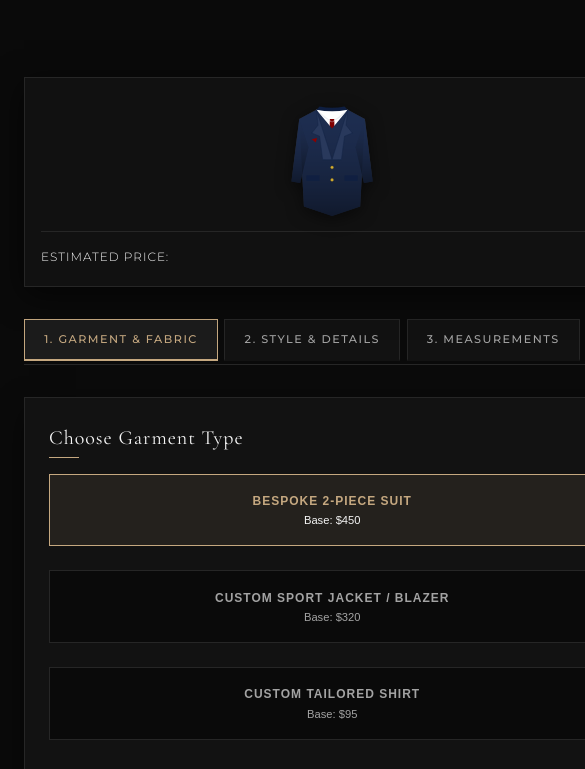
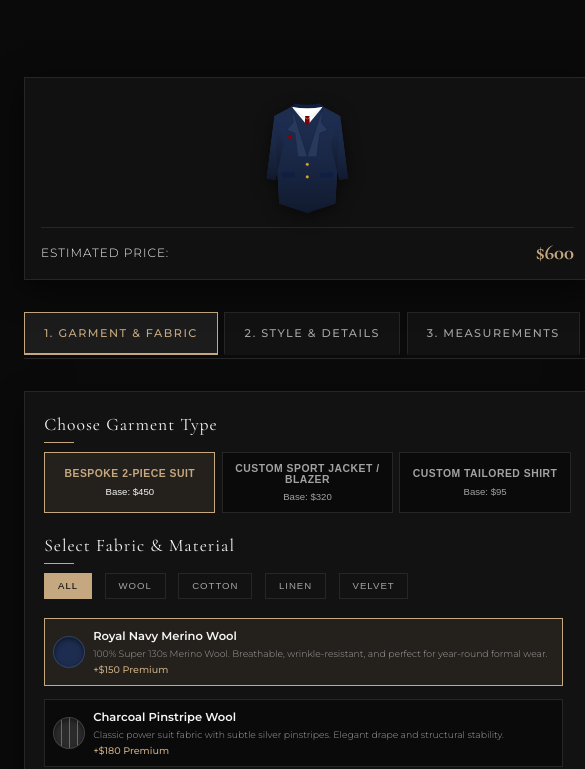
Before and after one commit to PrajapatiMeet07/StitchWell-MensWear, a website built with Vite: page index.html in a window 390 px wide. Shown: the part 1918-2687 px from the top of the page, 585 px wide, since content can reach past the window. Built offline with nearby package versions, Linux system fonts and the light colour scheme.

Commit message:
Optimize mobile customizer controls to use tight grids and smaller paddings

```diff
--- a/style.css
+++ b/style.css
@@ -1832,7 +1832,7 @@ footer {
     position: sticky;
     top: 70px;
     z-index: 80; /* Float under header (99) but above content (1) */
-    padding: 0.8rem 1rem;
+    padding: 0.6rem 1rem;
     border-bottom: 1px solid var(--border-color);
     background-color: rgba(18, 18, 18, 0.96);
     backdrop-filter: blur(8px);
@@ -1907,22 +1907,46 @@ footer {
   }
 
   .tab-content {
-    padding: 1.5rem;
-  }
-
-  /* Stack choice lists on all mobile viewports to prevent 2-and-1 alignment wrap issues */
-  .garment-type-options.grid-3 {
-    grid-template-columns: 1fr;
-  }
-
-  .details-options.grid-3 {
-    grid-template-columns: 1fr;
-  }
-
-  .details-options.grid-2 {
-    grid-template-columns: 1fr;
-  }
-
+    padding: 1.2rem;
+  }
+
+  .tab-content.active {
+    gap: 1.2rem;
+  }
+
+  .control-section h4 {
+    font-size: 1.1rem;
+    margin-bottom: 0.8rem;
+  }
+
+  /* Keep Customizer choice buttons compact and side-by-side in rows on mobile screen */
+  .designer-controls-card .grid-3 {
+    display: grid;
+    grid-template-columns: repeat(3, 1fr);
+    gap: 0.4rem;
+  }
+
+  .designer-controls-card .grid-2 {
+    display: grid;
+    grid-template-columns: repeat(2, 1fr);
+    gap: 0.4rem;
+  }
+
+  .designer-controls-card .choice-btn {
+    padding: 0.6rem 0.3rem;
+  }
+
+  .designer-controls-card .choice-name {
+    font-size: 0.65rem;
+    font-weight: 600;
+    letter-spacing: 0.5px;
+  }
+
+  .designer-controls-card .choice-price {
+    font-size: 0.6rem;
+  }
+
+  /* Compact Fabric Grid */
   .fabric-grid {
     grid-template-columns: 1fr;
     max-height: 240px;
@@ -1930,20 +1954,26 @@ footer {
   }
 
   .fabric-card {
-    padding: 0.6rem 0.8rem;
+    padding: 0.5rem;
+    gap: 0.5rem;
   }
 
   .fabric-color-bubble {
-    width: 38px;
-    height: 38px;
+    width: 32px;
+    height: 32px;
   }
 
   .fabric-name {
-    font-size: 0.75rem;
+    font-size: 0.72rem;
   }
 
   .fabric-desc {
+    font-size: 0.58rem;
+  }
+
+  .fabric-surcharge {
     font-size: 0.6rem;
+    margin-top: 0rem;
   }
 
   .booking-card-form {
```
